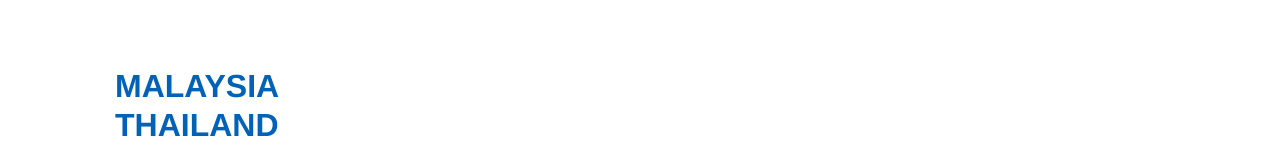
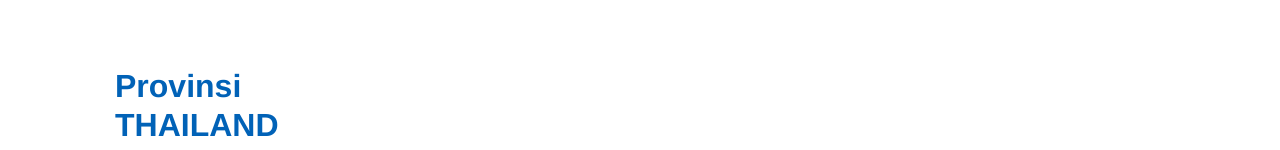
Before and after one commit to haidarrahman30/DataCovid19AsiaTenggara-haidarrahman30, a website built with webpack: page src/index.html in a window 1280 px wide. Shown: the part 823-973 px from the top of the page. Built offline with nearby package versions, Linux system fonts and the light colour scheme; no server answers.

Commit message:
Update Provinsi pada system

```diff
--- a/src/index.html
+++ b/src/index.html
@@ -68,7 +68,7 @@
         </div>
         <div class="row">
             <div class="col-sm-12" style="margin-top: -50px">
-                <h2 id="datakasus"><b> MALAYSIA </b></h2>
+                <h2 id="datakasus"><b> Provinsi </b></h2>
                 <div id="listData1" class="col-sm-12" style="margin-top: -150px;"></div>
             </div>
         </div>
```
Also changed, not shown: 1 other file.
